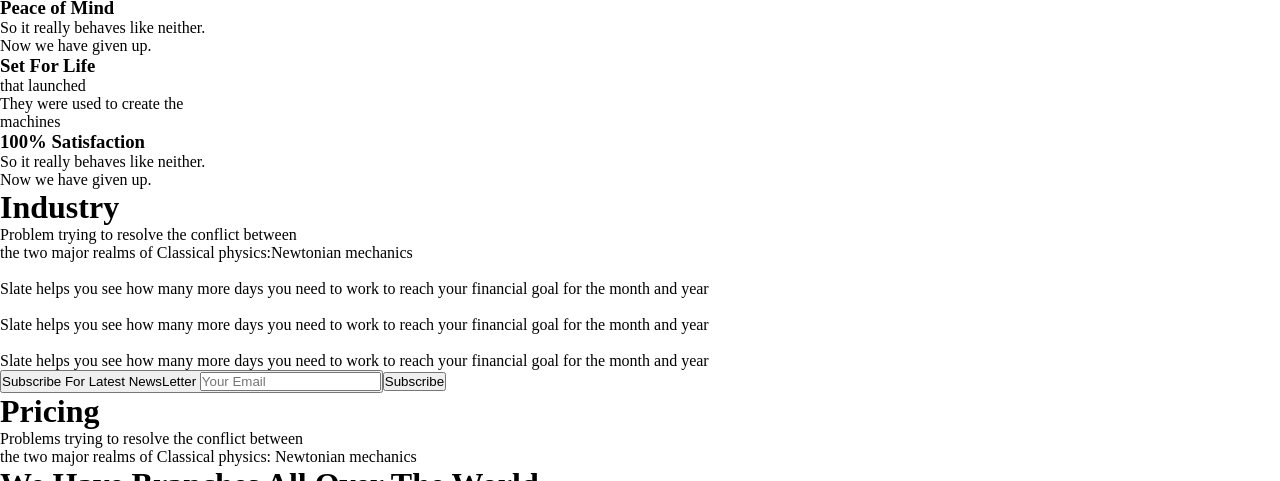
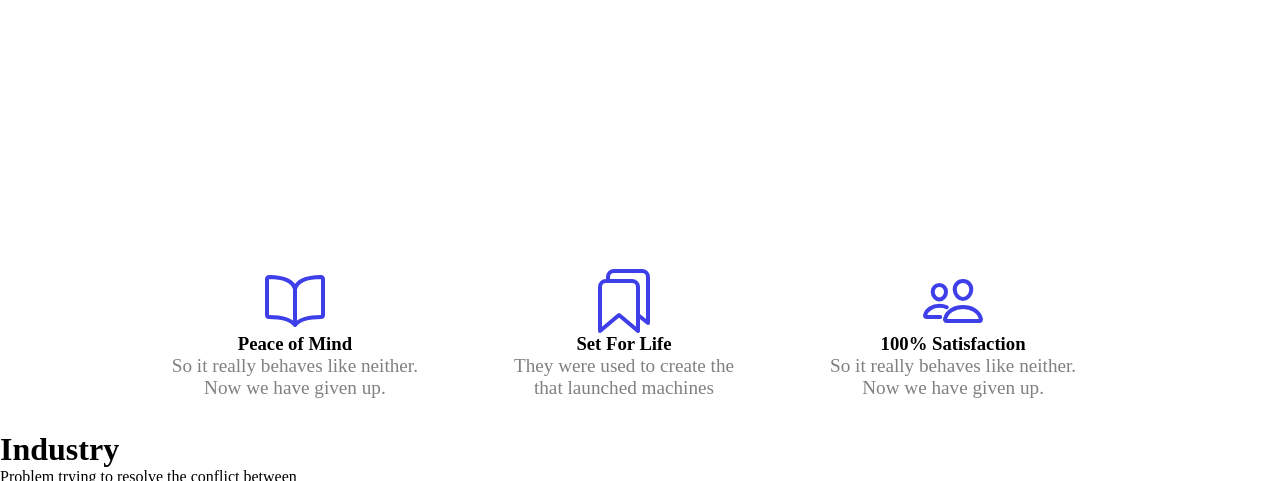
Before and after one commit to MarkOtwane/Responsive-Website, a plain HTML site: page css-challenge/index.html in a window 1280 px wide. Shown: the part 1049-1530 px from the top of the page. Drawn offline with nearby package versions, Linux system fonts and the light colour scheme.

Commit message:
finish styling the second hang section

```diff
--- a/css-challenge/index.html
+++ b/css-challenge/index.html
@@ -57,22 +57,33 @@
 
     <div class="hang2">
         <div>
+            <!-- icon -->
+             <ion-icon name="book-outline"></ion-icon>
             <h3>
                 Peace of Mind
             </h3>
             <p>
-                So it really behaves like neither.<br>Now  we have given up.
+                So it really behaves like neither.
             </p>
+            <p>Now  we have given up.</p>
 
         </div>
         <div>
-            <h3>Set For Life</h3>that launched
-            <p>They were used to create the <br>machines </p>
+            <!-- icon -->
+            <ion-icon name="bookmarks-outline"></ion-icon>
+            <h3>Set For Life</h3>
+            <p>They were used to create the  </p>
+            <p>that launched machines </p>
         </div>
+
         <div>
+            <!-- icon -->
+            <ion-icon name="people-outline"></ion-icon>
             <h3>100% Satisfaction</h3>
-            <p>So it really behaves like neither.<br>Now  we have given up.</p>
+            <p>So it really behaves like neither.</p>
+            <p>Now  we have given up.</p>
         </div>
+
     </div>
 
     <div class="industry">
--- a/css-challenge/style.css
+++ b/css-challenge/style.css
@@ -98,3 +98,28 @@
 
     }
 }
+
+.hang2{
+    display: flex;
+    justify-content: center;
+    align-items: center;
+    margin-top: 15rem;
+
+    div{
+        background-color: white;
+        padding: 2rem 4rem 2rem 2rem;
+        display: flex;
+        align-items: center;
+        justify-content: center;
+        flex-direction: column;
+        ion-icon{
+            font-size: 4rem;
+            color: #3f3fe9;
+        }
+        p{
+            color: gray;
+            font-size: 1.2rem;
+        }
+
+    }
+}
```
